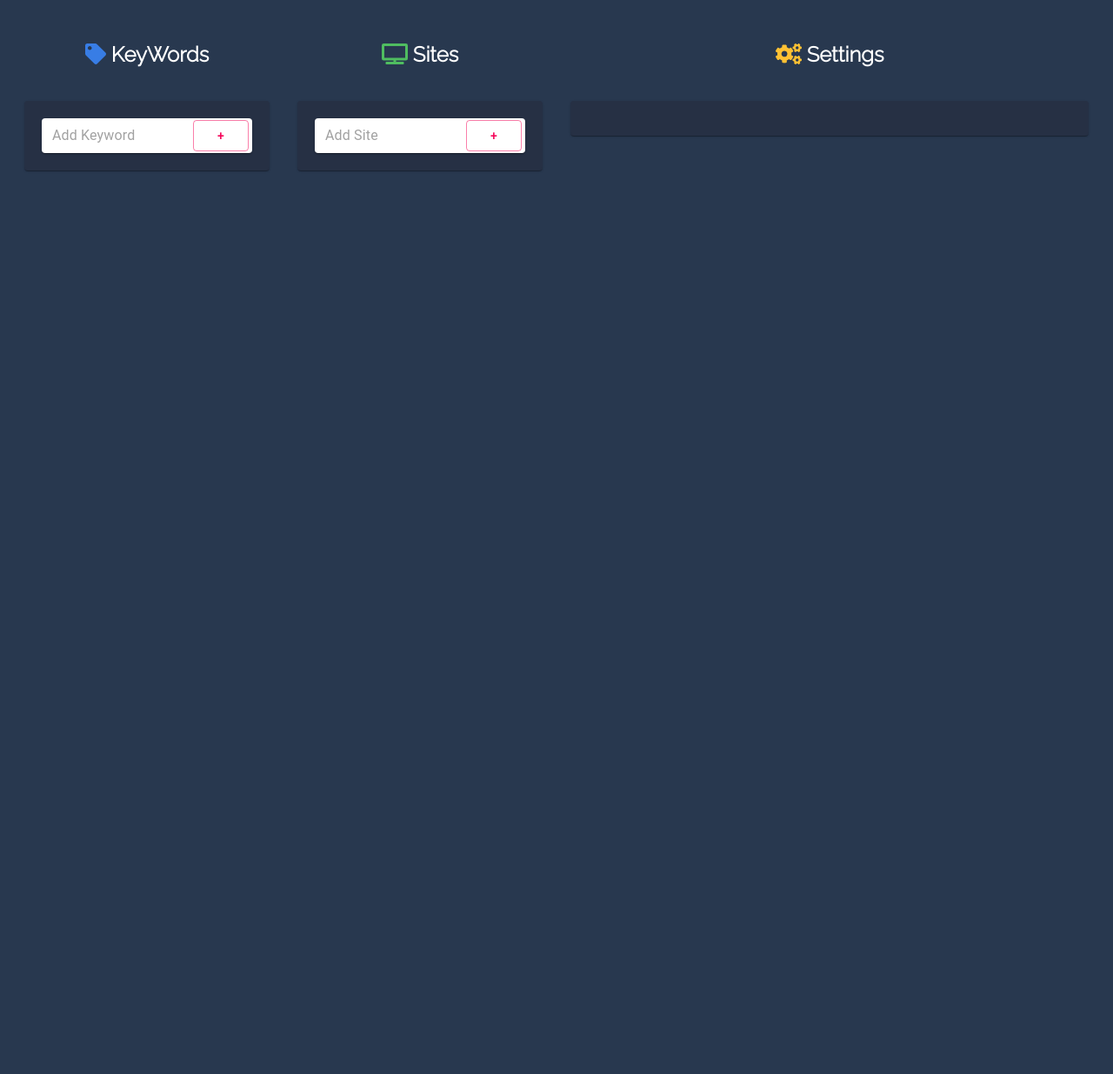
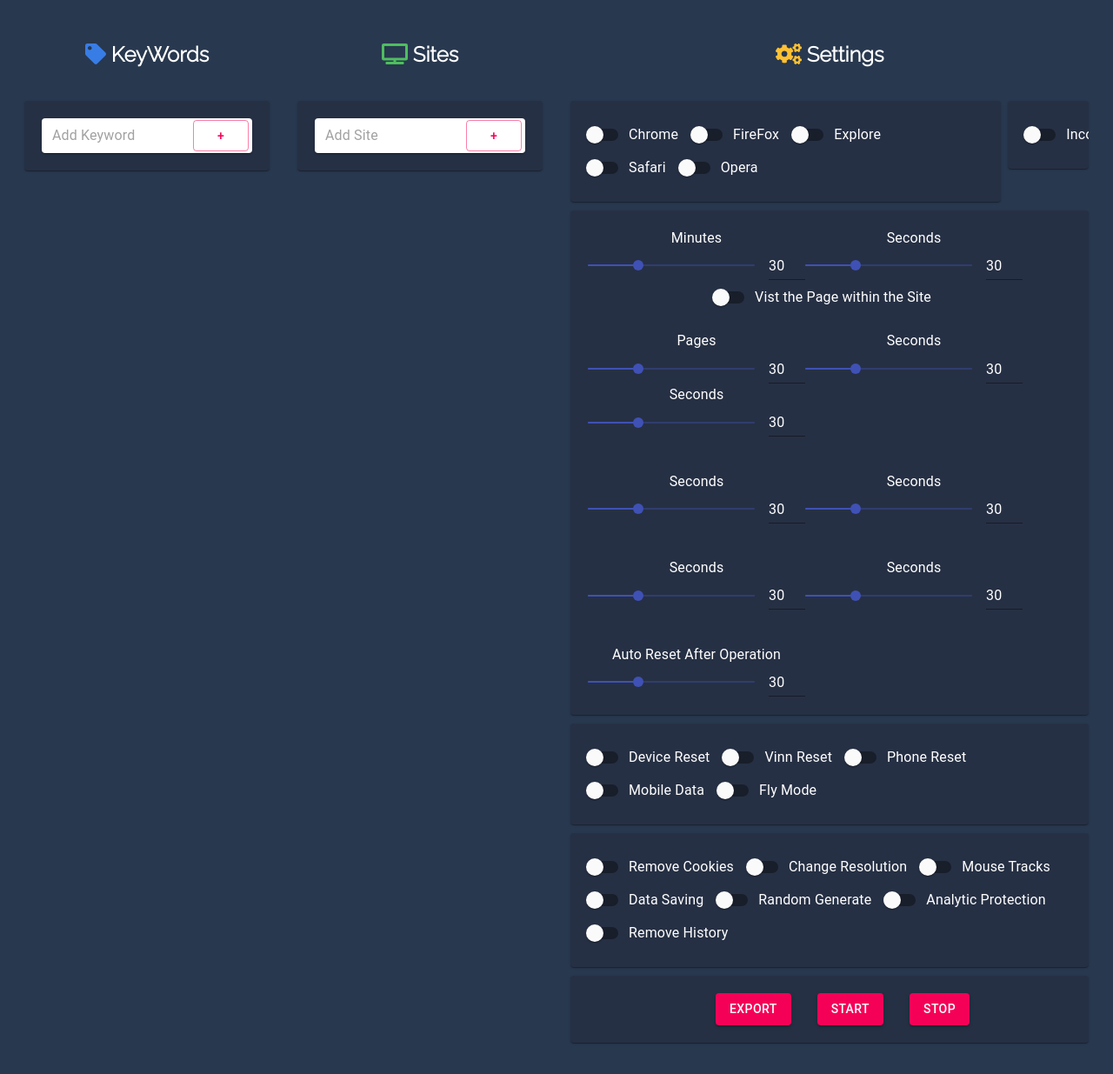
Before and after one commit to jamaspy/Metigy_TechTest, a React (Create React App) app: page / in a window 1280 px wide. Shown: the whole page at 87% size. Before the commit the page ends 800 px from the top, so only its background shows below. Built offline with nearby package versions, Linux system fonts and the light colour scheme.

Commit message:
Settings section

```diff
--- a/package.json
+++ b/package.json
@@ -8,6 +8,7 @@
     "@fortawesome/free-solid-svg-icons": "^5.10.0",
     "@fortawesome/react-fontawesome": "^0.1.4",
     "@material-ui/core": "^4.3.0",
+    "@material-ui/icons": "^4.2.1",
     "react": "^16.8.6",
     "react-dom": "^16.8.6",
     "react-scripts": "3.0.1"
--- a/src/components/Settings.js
+++ b/src/components/Settings.js
@@ -1,54 +1,96 @@
-import React, { Component } from 'react';
+import React, { Component } from "react";
 import withStyles from "@material-ui/core/styles/withStyles";
+import Slider from "./Slider/slider";
+
 //Font Awesome Icons
-import { FontAwesomeIcon } from '@fortawesome/react-fontawesome';
-import { faCogs } from '@fortawesome/free-solid-svg-icons';
+import { FontAwesomeIcon } from "@fortawesome/react-fontawesome";
+import { faCogs } from "@fortawesome/free-solid-svg-icons";
 
 //MUI Imports
-import { Grid, Card } from "@material-ui/core";
-
+import {
+	Grid,
+	Card,
+	FormGroup,
+	FormControlLabel,
+	Button,
+	Switch
+} from "@material-ui/core";
 
 const styles = {
-	card: {
+	broswers: {
+		display: "flex",
 		boxSizing: "border-box",
 		textAlign: "center",
 		backgroundColor: "#263044",
 		margin: "0 auto",
 		padding: 20,
 		alignItems: "center",
-		width: "100%"
+		justifyContent: "center",
+		width: "100%",
+		color: "white"
 	},
-	paper: {
-		padding: "2px 4px",
+	incognito: {
+		boxSizing: "border-box",
+		textAlign: "center",
+		backgroundColor: "#263044",
+		margin: "0 auto",
+		padding: 20,
+		alignItems: "center",
+		width: "100%",
+		color: "white"
+	},
+	website: {
+		boxSizing: "border-box",
+		textAlign: "center",
+		backgroundColor: "#263044",
+		margin: "0 auto",
+		padding: 20,
+		alignItems: "center",
+		width: "100%",
+		color: "white"
+	},
+	devices: {
 		display: "flex",
-		alignItems: "center"
+		boxSizing: "border-box",
+		textAlign: "center",
+		backgroundColor: "#263044",
+		margin: "10px auto 10px auto",
+		padding: 20,
+		alignItems: "center",
+		justifyContent: "center",
+		width: "100%",
+		color: "white"
 	},
-	input: {
-		marginLeft: 8,
-		flex: 1
+	options: {
+		display: "flex",
+		boxSizing: "border-box",
+		textAlign: "center",
+		backgroundColor: "#263044",
+		margin: "0 auto 10px auto",
+		padding: 20,
+		alignItems: "center",
+		justifyContent: "center",
+		width: "100%",
+		color: "white"
 	},
-	word: {
+	buttons: {
+		display: "flex",
 		boxSizing: "border-box",
-		margin: "5px auto 0 auto",
-		padding: 5,
+		textAlign: "center",
 		backgroundColor: "#263044",
-		color: "white",
+		margin: "0 auto",
+		padding: 20,
+		alignItems: "center",
+		justifyContent: "center",
 		width: "100%",
-		height: 40,
-		display: "flex",
-		alignItems: "center",
-		justifyContent: "space-between"
-	},
-	button:{
-		color: "white",
-		textTransform: "lowercase"
-	}
+		color: "white"
+    },
+    button:{
+        marginLeft: '30px'
+    }
 };
 
 export class Settings extends Component {
-
-
-
 	render() {
 		const { classes } = this.props;
 		return (
@@ -59,10 +101,131 @@ export class Settings extends Component {
 					</h2>
 				</div>
 				<br />
-				<Card className={classes.card}>
 
-				</Card>
-
+				{/* BROSWERS */}
+				<Grid container spacing={1}>
+					<Grid item xs={10}>
+						<Card className={classes.broswers}>
+							<FormGroup row>
+								<FormControlLabel control={<Switch />} label='Chrome' />
+								<FormControlLabel control={<Switch />} label='FireFox' />
+								<FormControlLabel control={<Switch />} label='Explore' />
+								<FormControlLabel control={<Switch />} label='Safari' />
+								<FormControlLabel control={<Switch />} label='Opera' />
+							</FormGroup>
+						</Card>
+					</Grid>
+					<Grid item xs={2}>
+						<Card className={classes.incognito}>
+							<FormGroup row>
+								<FormControlLabel control={<Switch />} label='Incognito' />
+							</FormGroup>
+						</Card>
+					</Grid>
+				</Grid>
+				{/* SLIDERS */}
+				<Grid container style={{ marginTop: 10 }}>
+					<Card item className={classes.website}>
+						<FormGroup row>
+							<Slider name='Minutes' />
+							<Slider name='Seconds' />
+						</FormGroup>
+						<FormControlLabel
+							control={<Switch />}
+							label='Vist the Page within the Site'
+						/>
+						<br />
+						<br />
+						<FormGroup row>
+							<Slider name='Pages' />
+							<Slider name='Seconds' />
+							<Slider name='Seconds' />
+						</FormGroup>
+						<br />
+						<br />
+						<FormGroup row>
+							<Slider name='Seconds' />
+							<Slider name='Seconds' />
+						</FormGroup>
+						<br />
+						<br />
+						<FormGroup row>
+							<Slider name='Seconds' />
+							<Slider name='Seconds' />
+						</FormGroup>
+						<br />
+						<br />
+						<FormGroup row>
+							<Slider name='Auto Reset After Operation' />
+						</FormGroup>
+					</Card>
+				</Grid>
+				{/* DEVICES */}
+				<Grid container spacing={1}>
+					<Grid item xs={12}>
+						<Card className={classes.devices}>
+							<FormGroup row>
+								<FormControlLabel control={<Switch />} label='Device Reset' />
+								<FormControlLabel control={<Switch />} label='Vinn Reset' />
+								<FormControlLabel control={<Switch />} label='Phone Reset' />
+								<FormControlLabel control={<Switch />} label='Mobile Data' />
+								<FormControlLabel control={<Switch />} label='Fly Mode' />
+							</FormGroup>
+						</Card>
+					</Grid>
+				</Grid>
+				{/* OPTIONS */}
+				<Grid container spacing={1}>
+					<Grid item xs={12}>
+						<Card className={classes.options}>
+							<FormGroup row>
+								<FormControlLabel control={<Switch />} label='Remove Cookies' />
+								<FormControlLabel
+									control={<Switch />}
+									label='Change Resolution'
+								/>
+								<FormControlLabel control={<Switch />} label='Mouse Tracks' />
+								<FormControlLabel control={<Switch />} label='Data Saving' />
+								<FormControlLabel
+									control={<Switch />}
+									label='Random Generate'
+								/>
+								<FormControlLabel
+									control={<Switch />}
+									label='Analytic Protection'
+								/>
+								<FormControlLabel control={<Switch />} label='Remove History' />
+							</FormGroup>
+						</Card>
+					</Grid>
+				</Grid>
+				<Grid container spacing={1}>
+					<Grid item xs={12}>
+						<Card className={classes.buttons}>
+							<Button
+								variant='contained'
+								color='secondary'
+								className={classes.button}
+							>
+								Export
+							</Button>
+							<Button
+								variant='contained'
+								color='secondary'
+								className={classes.button}
+							>
+								Start
+							</Button>
+							<Button
+								variant='contained'
+								color='secondary'
+								className={classes.button}
+							>
+								Stop
+							</Button>
+						</Card>
+					</Grid>
+				</Grid>
 			</Grid>
 		);
 	}
--- /dev/null
+++ b/src/components/Slider/slider.js
@@ -0,0 +1,72 @@
+import React from 'react';
+import { makeStyles } from '@material-ui/core/styles';
+import Grid from '@material-ui/core/Grid';
+import Typography from '@material-ui/core/Typography';
+import Slider from '@material-ui/core/Slider';
+import Input from '@material-ui/core/Input';
+
+
+const useStyles = makeStyles({
+  root: {
+    width: 250,
+  },
+  input: {
+    width: 42,
+    color: 'white',
+    outline: 'none'
+  },
+});
+
+export default function InputSlider(props) {
+  const classes = useStyles();
+  const [value, setValue] = React.useState(30);
+
+  const handleSliderChange = (event, newValue) => {
+    setValue(newValue);
+  };
+
+  const handleInputChange = event => {
+    setValue(event.target.value === '' ? '' : Number(event.target.value));
+  };
+
+  const handleBlur = () => {
+    if (value < 0) {
+      setValue(0);
+    } else if (value > 100) {
+      setValue(100);
+    }
+  };
+
+  return (
+    <div className={classes.root}>
+      <Typography id="input-slider" gutterBottom>
+        {props.name}
+      </Typography>
+      <Grid container spacing={2} alignItems="center">
+        <Grid item xs>
+          <Slider
+            value={typeof value === 'number' ? value : 0}
+            onChange={handleSliderChange}
+            aria-labelledby="input-slider"
+          />
+        </Grid>
+        <Grid item>
+          <Input
+            className={classes.input}
+            value={value}
+            margin="dense"
+            onChange={handleInputChange}
+            onBlur={handleBlur}
+            inputProps={{
+              step: 10,
+              min: 0,
+              max: 100,
+              type: 'number',
+              'aria-labelledby': 'input-slider',
+            }}
+          />
+        </Grid>
+      </Grid>
+    </div>
+  );
+}
```
Also changed, not shown: 1 other file (tests, documents, lock files or other folders).
